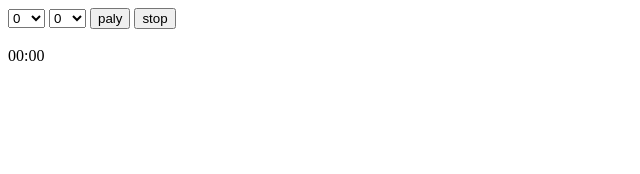
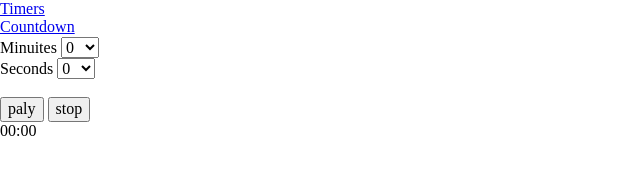
Before and after one commit to vikramcse/js-timer, a plain HTML site: page index.html in a window 1280 px wide. Shown: the whole page, without its empty margins (0-640 px from the left). Drawn offline with nearby package versions, Linux system fonts and the light colour scheme.

Commit message:
Added new structure and fonts

```diff
--- a/index.html
+++ b/index.html
@@ -2,21 +2,34 @@
 <html>
   <head>
     <meta charset="utf-8">
+    <link rel="stylesheet" href="https://cdnjs.cloudflare.com/ajax/libs/normalize/3.0.3/normalize.min.css">
+	  <link href="https://maxcdn.bootstrapcdn.com/font-awesome/4.5.0/css/font-awesome.min.css" rel="stylesheet">
+	  <link href='https://fonts.googleapis.com/css?family=Raleway:400,700' rel='stylesheet' type='text/css'>
+    <link rel="stylesheet" href="public/css/style.css">
     <title>Timer</title>
   </head>
   <body>
-    <div class="app">
-      <div class="controls">
-        <select id="time-input-min"></select>
-        <select id="time-input-sec"></select>
+    <header id="main_navigation" class="clearfix">
+		<a href="#" class="name">Timers</a>
+		<nav>
+			<a href="#">Countdown</a>
+		</nav>
+	</header>
+    <div class="wrapper wrapper_padding clearfix">
+      <div class="homepage_content">
+        <label class="lab">Minuites</label>
+        <select id="time-input-min" class="options"></select>
+        <br>
+        <label class="lab">Seconds</label>
+        <select id="time-input-sec" class="options"></select>
+        <br><br>
+        <button id="play" class="btn btn-play">paly</button>
+        <button id="stop" class="btn btn-stop">stop</button>
+        <div id="time-view"></div>
+      </div>
 
-        <button id="play">paly</button>
-        <button id="stop">stop</button>
-      </div>
-      <br>
-      <div id="time-view"></div>
+
     </div>
-    <br>
     <script src="public/js/timer.js"></script>
   </body>
 </html>
```
